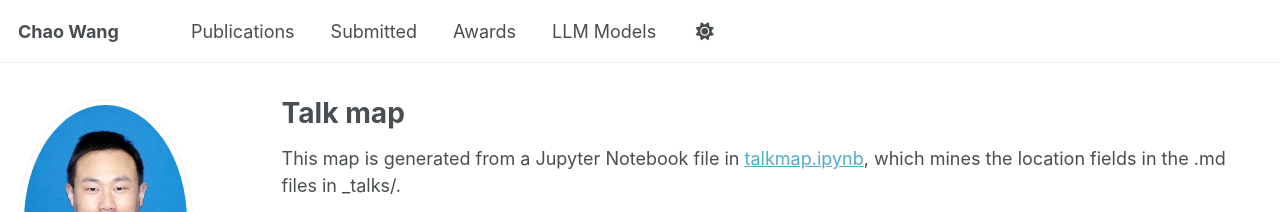
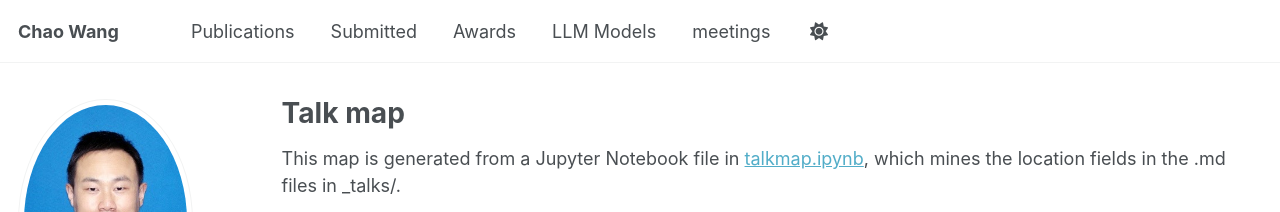
Before and after one commit to Drwangchao/Drwangchao.github.io, a Jekyll site: the page built from _pages/talkmap.html, in a window 1280 px wide. Shown: the top 212 px of the page. Built offline with Jekyll 4.4.1, drawn with Linux system fonts in a browser that asks for light colours; nearby versions of some CDN libraries; some web fonts are replaced.

Commit message:
Update navigation.yml

```diff
--- a/_data/navigation.yml
+++ b/_data/navigation.yml
@@ -11,3 +11,6 @@ main:
 
   - title: "LLM Models"
     url: /models/
+
+  - title: "meetings"
+    url: /models/
```
